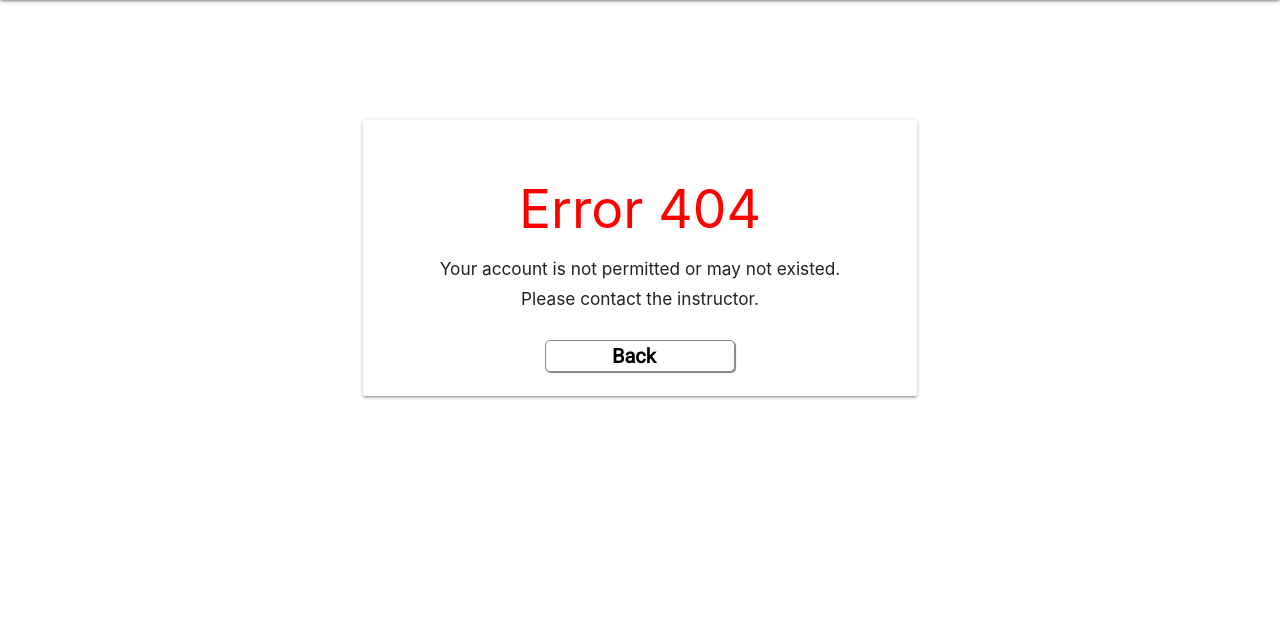
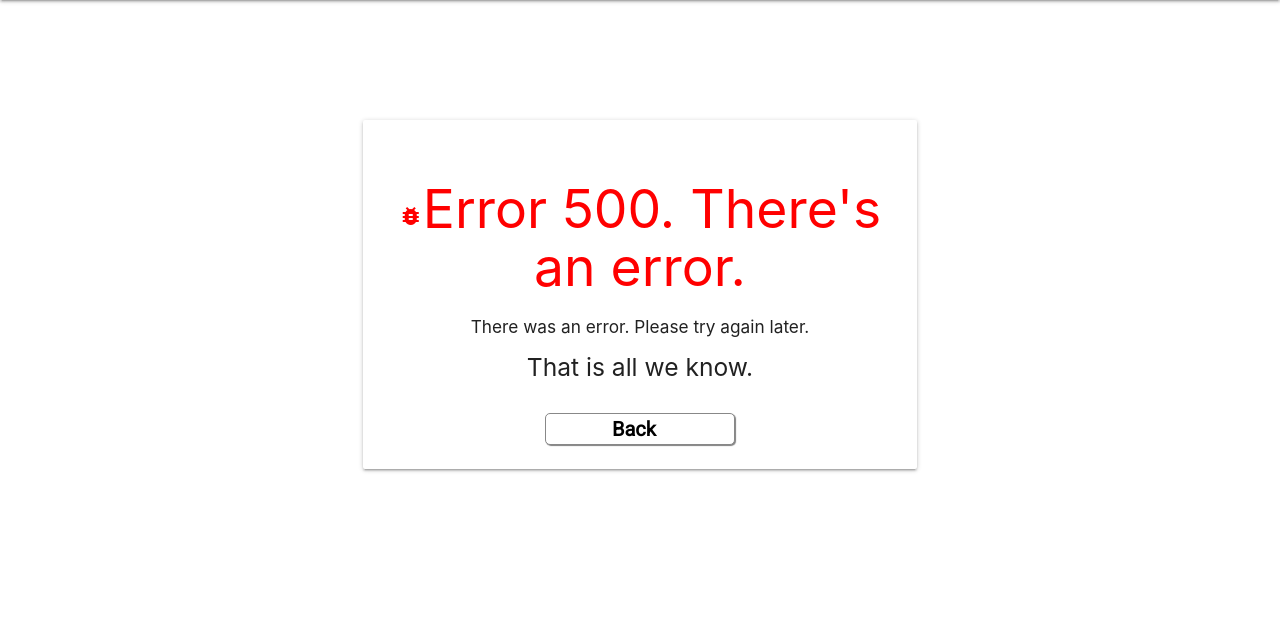
Before and after one commit to boycatbay/its100-2, a Django app: template component/templates/500.html in a window 1280 px wide. Shown: the part 64-685 px from the top of the page. Run offline with Django 3.2, Linux system fonts and the light colour scheme; the template is opened without the code that fills it, so the values that code supplies are empty; some libraries are stand-ins or nearby versions.

Commit message:
updateAll

```diff
--- a/component/templates/404.html
+++ b/component/templates/404.html
@@ -49,7 +49,7 @@
 
           <div class="card-content">
             <span class="card-title center-align">
-              <h2><font color="blue"><i class="material-icons" style="size: 30px;">bug_report</i>404</font></h2>
+              <h2><font color="blue"><i class="material-icons" style="size: 70px;">bug_report</i>404</font></h2>
               <h6>Page Not Found </h6>
               <h6>Please re-check your destination again. Sorry for incovenient.</h6>
             </span>
--- a/component/templates/500.html
+++ b/component/templates/500.html
@@ -49,9 +49,10 @@
 
           <div class="card-content">
             <span class="card-title center-align">
-              <h2><font color="red">Error 404</font></h2>
-              <h6>Your account is not permitted or may not existed. </h6>
-              <h6>Please contact the instructor.</h6>
+              <h2><font color="red"><i class="material-icons" style="size: 70px;">bug_report</i>Error 500. There's an error.</font></h2>
+              <h6>There was an error. Please try again later. </h6>
+              <h5>That is all we know.</h5>
+
             </span>
 
             <br />
```
